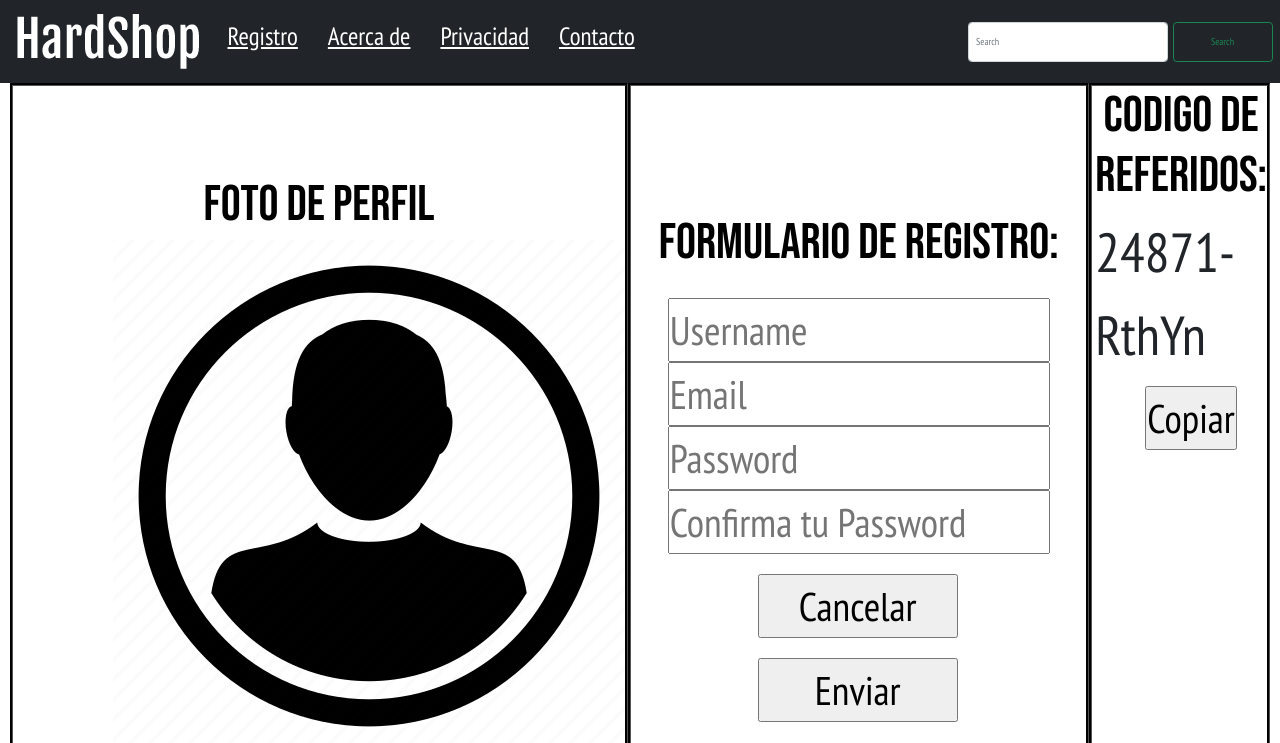
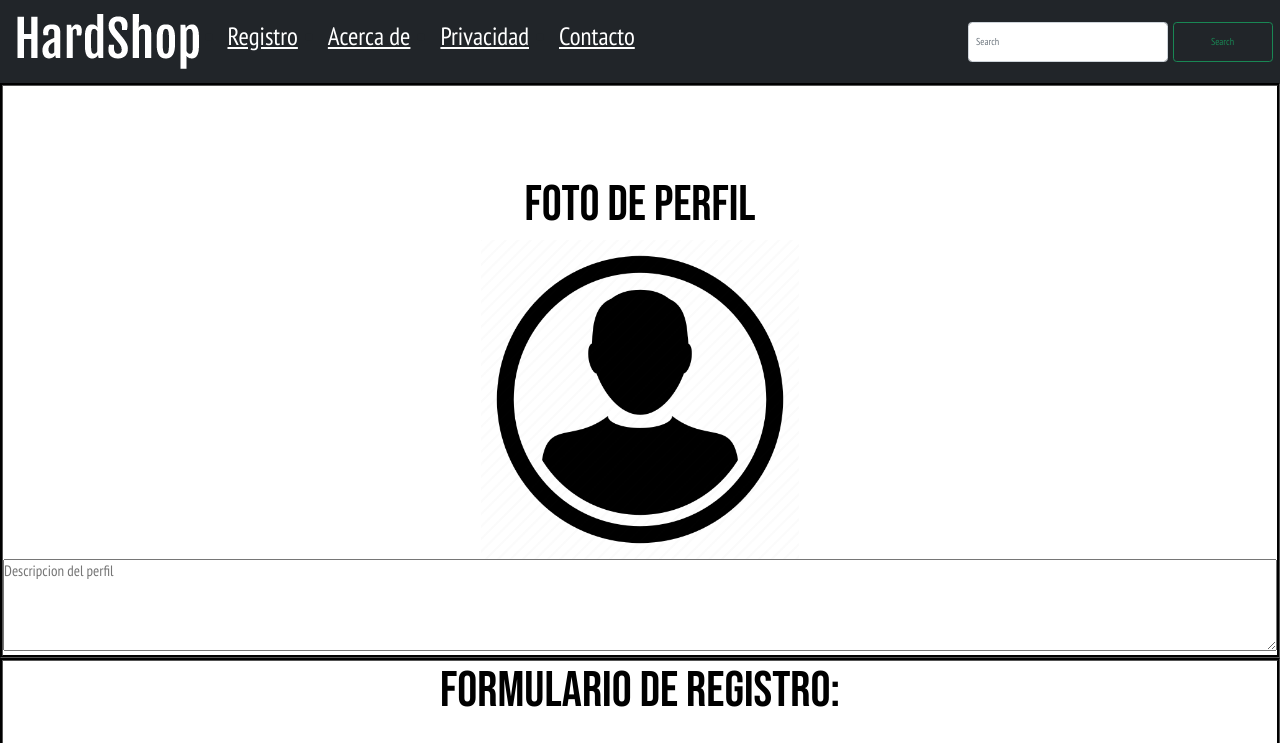
Before and after one commit to AgustinMu/Tienda-de-Hardware, a website: page html/Registro.html in a window 1280 px wide. Shown: the top 743 px of the page. Drawn offline with nearby package versions, Linux system fonts and the light colour scheme.

Commit message:
Responsiv y ordenada pantalla de registro

```diff
--- a/html/Registro.html
+++ b/html/Registro.html
@@ -47,11 +47,13 @@
         </div>
       </nav>
 
-    <main class="conteiner">
+    <main class="">
     <div class="fotoDePerfil">
         <h1>Registro</h1>
         <h2 class="fotoDePerfilH2">Foto de Perfil</h2>
-        <img src="../img/Admin-Profile-PNG-Isolated-Pic.png" alt="Imagen-de-perfil" class="imgFotoDePerfil">
+       <div class="d-flex text-center">
+        <img src="../img/Admin-Profile-PNG-Isolated-Pic.png" alt="Imagen-de-perfil" class="imgFotoDePerfil text-center">
+       </div>
         <textarea name="Descripcion" id="Descripcion" cols="100" rows="4" placeholder="Descripcion del perfil" class="textAreaRegistro"></textarea>
     </div>
     <div class="text-center formRegistro">
@@ -71,12 +73,13 @@
                 </form>
             </section>
     </div>
-    <aside>
-      <div class="referidos d-inline-block">
+    <aside class="referidos">
+
         <h2>Codigo de referidos:</h2>
-        <p class="codigo">24871-RthYn</p>
-        <input type="button" value="Copiar" class="codigoButton">
-      </div>
+        <p class="codigo d-flex">24871-RthYn</p>
+       <!-- <div>
+        <input type="button" value="Copiar" class="codigoButton d-flex ">
+       </div>     -->
     </aside>
     </main>
     <footer class="redes conteiner footer">
--- a/scss/_commons.scss
+++ b/scss/_commons.scss
@@ -346,21 +346,19 @@ h2 {
 .fotoDePerfil{
     border-style: groove;
     border-color: black;
-    flex-direction: column;
-    margin-left: 1rem;
 }
 .fotoDePerfilH2{
     justify-content: center;
 }
 .imgFotoDePerfil{
     justify-content: center;
-    margin-left: 10rem;
+    width: 25%;
 }
 .formRegistro{
     border-style: groove;
     border-color: black;
     flex-direction: column;
-    width: 80%;
+    width: 100%;
 }
 .registro{
     margin-top: 20px;
@@ -379,29 +377,27 @@ h2 {
     margin-left: 9rem;
 }
 .referidos{
-    grid-area: ref;
-    display: flex;
-    flex-direction: row;
-    flex-wrap: wrap;
     border-style: groove;
     border-color: black;
-    padding-left: 3px;
-    height: 100%;
-    margin-right: 1rem;
+    width: 100%;
 }
 .codigo{
-    display: flex;
     font-size: 5.5rem;
+    justify-content: center;
+    background-color: white;
 }
 .codigoButton{
+    display: inline-block;
+    justify-content: center;
     font-size: 4rem;
-    margin-left: 5rem;
+    margin-top: 1rem;
+    margin-bottom: 1rem;
 }
 .textAreaRegistro{
-    margin-right: -15rem;
-    //margin-left: 10rem;
+    width: 100%;
     font-size: 1.5rem;
 }
+
 
 //FIN REGISTRO
 
```
Also changed, not shown: css/main.css, 1 other file.
